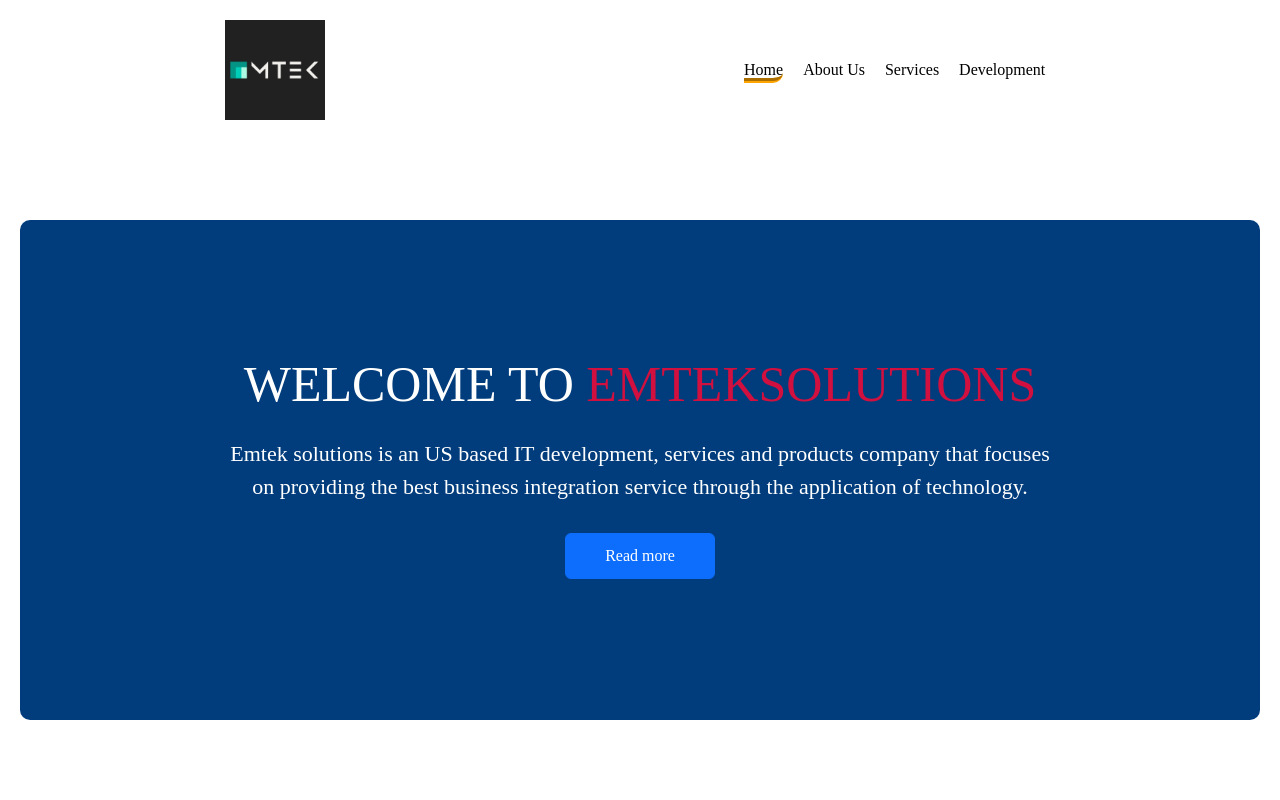
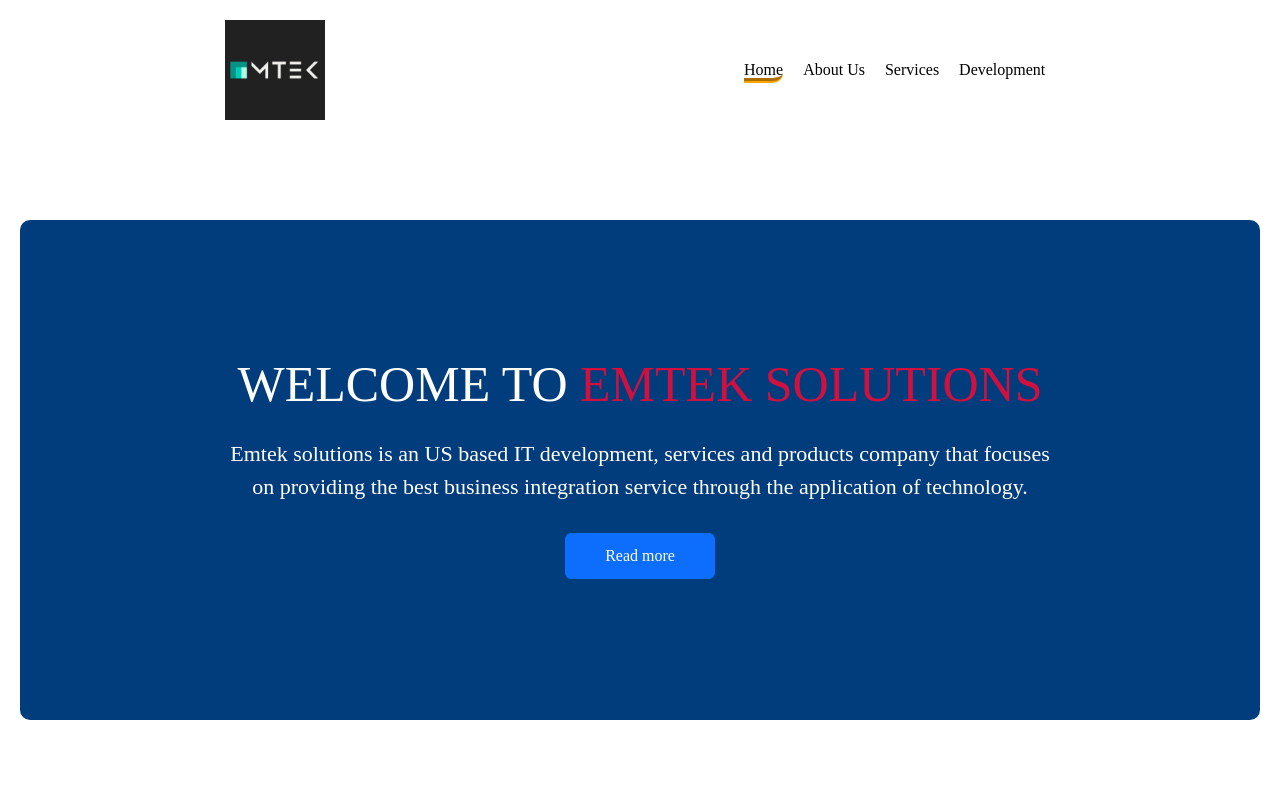
Before and after one commit to manjureddy7/etek-solutions, a React (Create React App) app: page / in a window 1280 px wide. Shown: the top 800 px of the page. Built offline with nearby package versions, Linux system fonts and the light colour scheme.

Commit message:
Update Welcome.js

```diff
--- a/src/components/welcome/Welcome.js
+++ b/src/components/welcome/Welcome.js
@@ -6,7 +6,7 @@
 function Welcome() {
     return(
         <div className='landing'>
-            <h1>WELCOME TO <span className='company'>EMTEKSOLUTIONS</span></h1>
+            <h1>WELCOME TO <span className='company'>EMTEK SOLUTIONS</span></h1>
             <p>
                 Emtek solutions is an US based IT development, services and products company that focuses on providing the best business integration service through the application of technology.
             </p>
```
